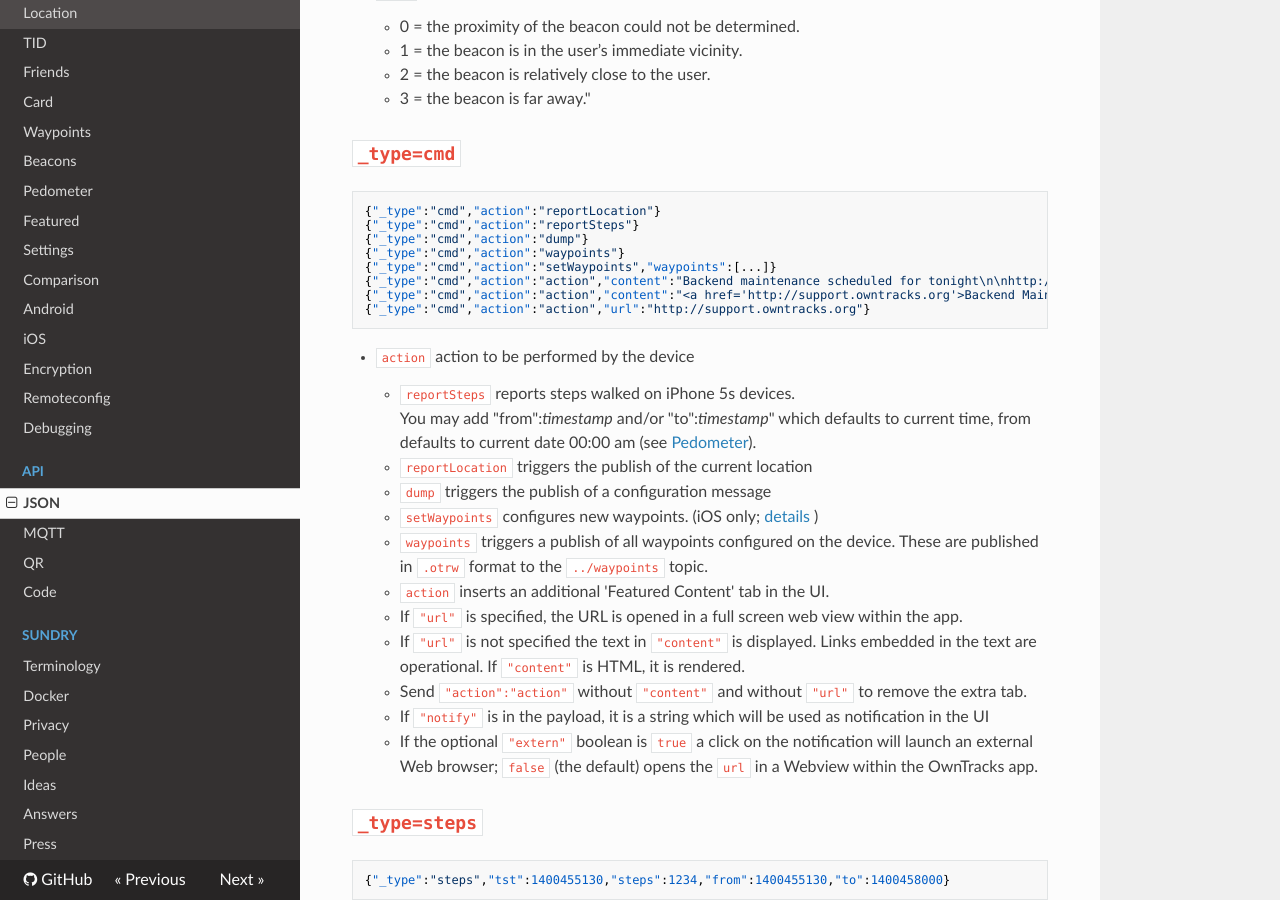
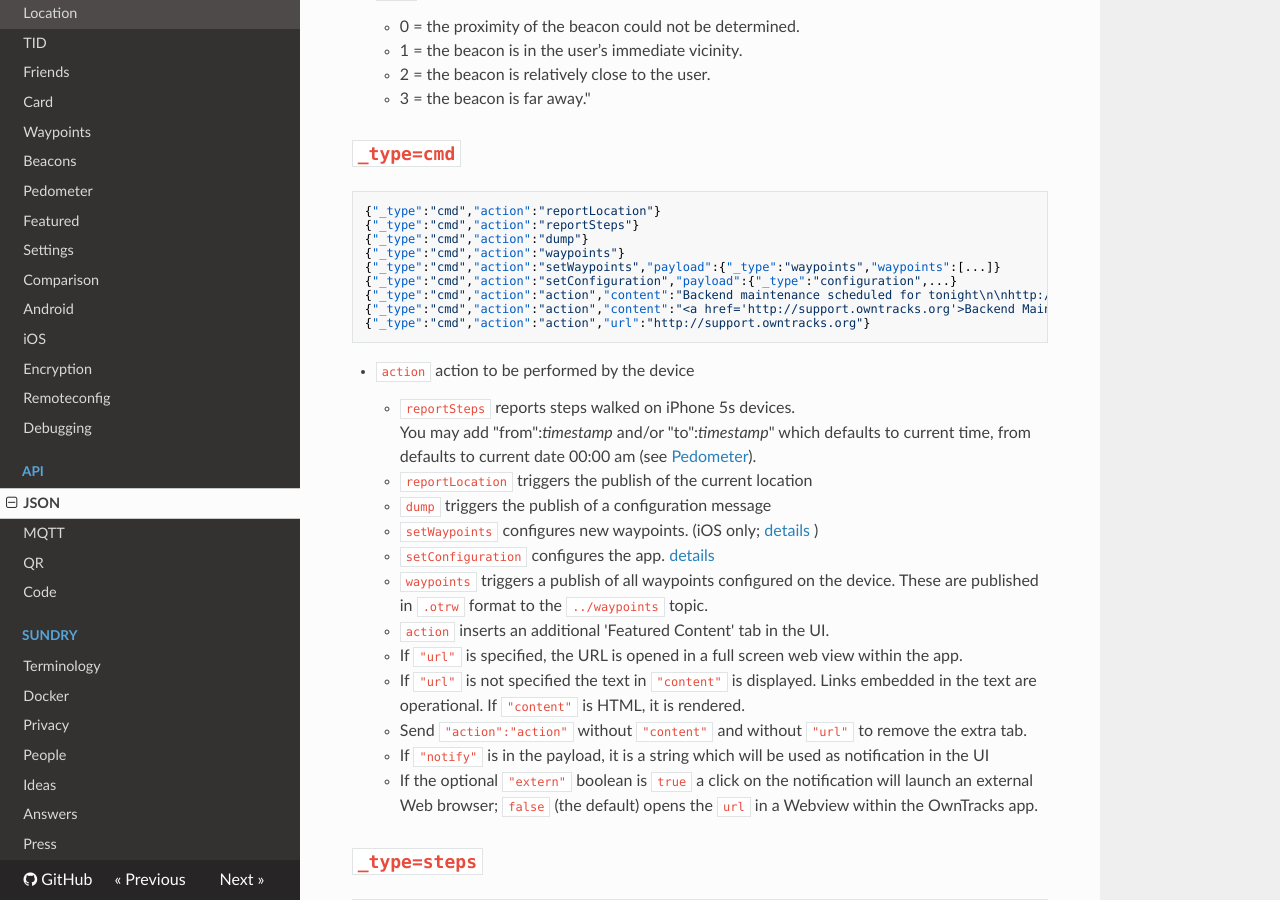
Before and after one commit to owntracks/booklet, an MkDocs documentation site: the page built from docs/tech/json.md, in a window 1280 px wide and 900 px high, scrolled down 8728 px. Built offline with MkDocs 1.6.1, drawn with Linux system fonts in a browser that asks for light colours; nearby versions of some CDN libraries; old or Windows-style settings are respelled for this version of MkDocs.

Commit message:
[NEW] configuration via MQTT payload

```diff
--- a/docs/tech/json.md
+++ b/docs/tech/json.md
@@ -365,7 +365,8 @@ These messages are published when beacon ranging (iOS only) is enabled. Be advis
 {"_type":"cmd","action":"reportSteps"}
 {"_type":"cmd","action":"dump"}
 {"_type":"cmd","action":"waypoints"}
-{"_type":"cmd","action":"setWaypoints","waypoints":[...]}
+{"_type":"cmd","action":"setWaypoints","payload":{"_type":"waypoints","waypoints":[...]}
+{"_type":"cmd","action":"setConfiguration","payload":{"_type":"configuration",...}
 {"_type":"cmd","action":"action","content":"Backend maintenance scheduled for tonight\n\nhttp://support.owntracks.org"}
 {"_type":"cmd","action":"action","content":"<a href='http://support.owntracks.org'>Backend Maintenance tonight</a>"}
 {"_type":"cmd","action":"action","url":"http://support.owntracks.org"}
@@ -378,6 +379,7 @@ These messages are published when beacon ranging (iOS only) is enabled. Be advis
     * `reportLocation` triggers the publish of the current location
     * `dump` triggers the publish of a configuration message
     * `setWaypoints` configures new waypoints. (iOS only; [details](../features/remoteconfig.md) )
+    * `setConfiguration` configures the app. [details](../features/remoteconfig.md)
     * `waypoints` triggers a publish of all waypoints configured on the device. These are published in `.otrw` format to the `../waypoints` topic.
     * `action` inserts an additional 'Featured Content' tab in the UI.
 	- If `"url"` is specified, the URL is opened in a full screen web view within the app.
```
